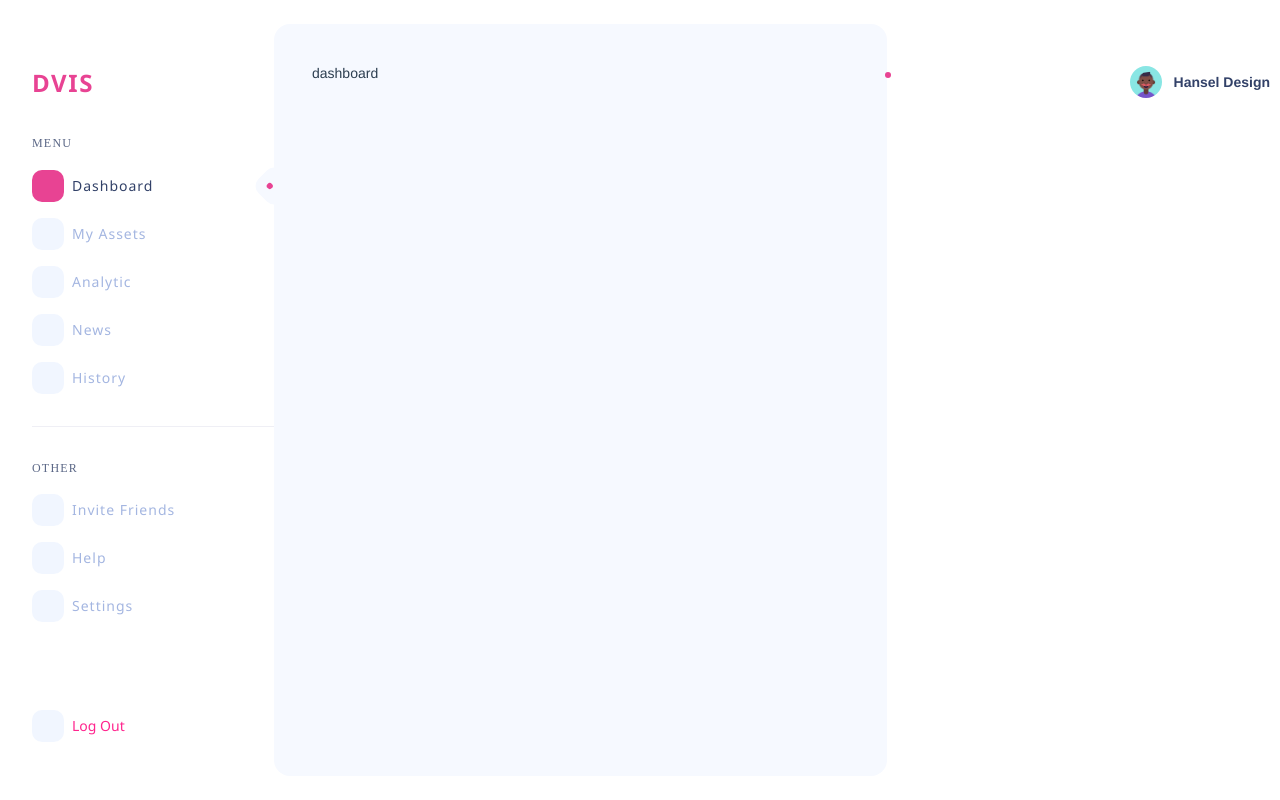
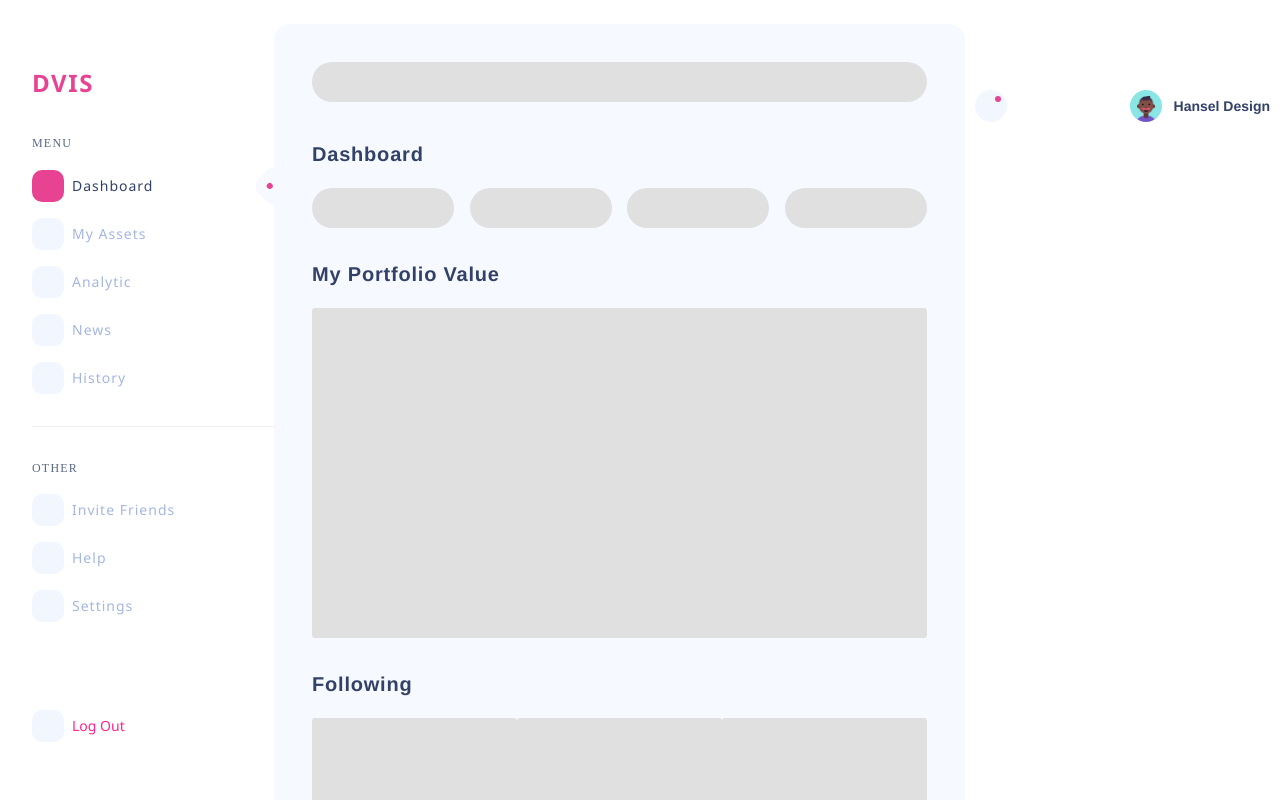
Before and after one commit to HackNerd1/Web3DVisualization, a Vue app: page /dashboard in a window 1280 px wide. Built offline with nearby package versions, Linux system fonts and the light colour scheme; a small style sheet from the web is missing.

Commit message:
Style: 1. Dashboard骨架展示 2. 更新滚动条样式

```diff
--- a/src/assets/styles/index.css
+++ b/src/assets/styles/index.css
@@ -19,6 +19,7 @@ body {
 }
 
 .dvis-common-containter {
+  width: 100%;
   height: 100%;
   padding: 38px;
   border-radius: 16px;
@@ -34,6 +35,10 @@ body {
   justify-content: space-between;
 }
 
+.space-evenly {
+  justify-content: space-evenly;
+}
+
 /**
   * nprogress 背景样式
   */
--- a/src/components/Layout/common/Author/index.vue
+++ b/src/components/Layout/common/Author/index.vue
@@ -4,7 +4,10 @@
 <template>
   <div class="dvis-author-bar">
     <section class="flex space-between">
-      <dvis-badge icon="icon-notice" background />
+      <dvis-badge clickable>
+        <dvis-icon icon="icon-notice" background round />
+      </dvis-badge>
+
       <!-- <i :class="['iconfont', 'icon-notice', 'icon']"></i> -->
       <div class="avatar">
         <dvis-avatar :image="avatar" background round />
--- a/src/components/Layout/common/index.less
+++ b/src/components/Layout/common/index.less
@@ -12,13 +12,38 @@ aside {
   &:nth-of-type(1) {
     width: var(--dvis-side-bar-width);
   }
-  &:nth-of-type(2) {
-    width: calc(var(--dvis-side-bar-width) * 3);
-  }
+  // &:nth-of-type(2) {
+  //   width: calc(var(--dvis-side-bar-width) * 3);
+  // }
 }
 
 main {
   width: 100%;
   padding: 24px 0;
+  overflow-y: auto;
   // background-color: #f6f9ff;
+
+  /**
+  * 滚动条样式
+  */
+
+  &::-webkit-scrollbar {
+    width: 8px;
+    background: white;
+  }
+  &::-webkit-scrollbar-corner, /* 滚动条角落 */
+  &::-webkit-scrollbar-thumb,
+  &::-webkit-scrollbar-track {
+    border-radius: 10px;
+  }
+  &::-webkit-scrollbar-corner,
+  &::-webkit-scrollbar-track {
+    /* 滚动条轨道 */
+    background-color: rgba(180, 160, 120, 0.1);
+    box-shadow: inset 0 0 1px rgba(180, 160, 120, 0.5);
+  }
+  &::-webkit-scrollbar-thumb {
+    /* 滚动条手柄 */
+    background-color: rgba(157, 161, 168, 0.8);
+  }
 }
--- a/src/components/Layout/common/index.vue
+++ b/src/components/Layout/common/index.vue
@@ -1,7 +1,7 @@
 <script lang="ts" setup>
   // import LayoutHead from './Header/index.vue'
   import LayoutSideBar from './SideBar/index.vue'
-  import LayoutAuthor from './Author/index.vue'
+  // import LayoutAuthor from './Author/index.vue'
   import { menuConfig } from '@/config/menu'
   // interface IProps {}
 </script>
@@ -13,7 +13,7 @@
     <main>
       <router-view />
     </main>
-    <aside><LayoutAuthor /></aside>
+    <!-- <aside><LayoutAuthor /></aside> -->
   </section>
 </template>
 
--- a/src/main.ts
+++ b/src/main.ts
@@ -1,4 +1,4 @@
-import { create, NButton, NResult, NDivider } from 'naive-ui'
+import { create, NButton, NResult, NDivider, NSkeleton } from 'naive-ui'
 import MyComponents from '/packages/index.ts'
 import EventBus from './utils/eventBus'
 import Router from './router/index'
@@ -8,7 +8,7 @@ import 'vfonts/FiraCode.css' // 等宽字体
 import 'vfonts/Lato.css' // 通用字体
 
 const nvcomponents = create({
-  components: [NButton, NResult, NDivider],
+  components: [NButton, NResult, NDivider, NSkeleton],
 })
 
 const app = createApp(App)
--- a/src/views/Dashboard/index.less
+++ b/src/views/Dashboard/index.less
@@ -0,0 +1,24 @@
+.dvis-dashboard-container {
+  display: flex;
+  h1 {
+    height: 20px;
+    font-size: 20px;
+    line-height: 20px;
+    font-weight: bold;
+    margin-bottom: 24px;
+    letter-spacing: 0.8px;
+    color: rgba(50, 65, 104, 1);
+  }
+
+  section:first-of-type {
+    margin-bottom: 42px;
+  }
+
+  section:not(section:first-of-type) {
+    margin-bottom: 36px;
+  }
+
+  aside {
+    width: calc(var(--dvis-side-bar-width) * 2);
+  }
+}
--- a/src/views/Dashboard/index.vue
+++ b/src/views/Dashboard/index.vue
@@ -1,5 +1,39 @@
-<script lang="ts" setup></script>
+<script lang="ts" setup>
+  import LayoutAuthor from '@/components/Layout/common/Author/index.vue'
+</script>
 
 <template>
-  <div class="dvis-common-containter"> dashboard </div>
+  <div class="dvis-dashboard-container">
+    <main class="dvis-common-containter">
+      <section class="search-bar">
+        <n-skeleton height="40px" round />
+      </section>
+      <section>
+        <h1>Dashboard</h1>
+        <div class="flex space-between">
+          <n-skeleton height="40px" width="142px" round />
+          <n-skeleton height="40px" width="142px" round />
+          <n-skeleton height="40px" width="142px" round />
+          <n-skeleton height="40px" width="142px" round />
+        </div>
+      </section>
+      <section>
+        <h1>My Portfolio Value</h1>
+        <n-skeleton height="330px" width="100%" :sharp="false" />
+      </section>
+      <section>
+        <h1>Following</h1>
+        <div class="flex space-between">
+          <n-skeleton height="205px" width="205px" :sharp="false" />
+          <n-skeleton height="205px" width="205px" :sharp="false" />
+          <n-skeleton height="205px" width="205px" :sharp="false" />
+        </div>
+      </section>
+    </main>
+    <aside><LayoutAuthor /></aside>
+  </div>
 </template>
+
+<style lang="less">
+  @import './index.less';
+</style>
```
